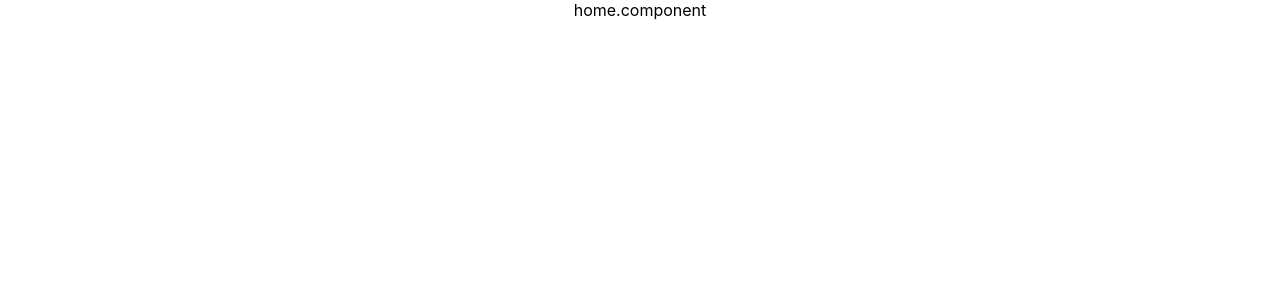
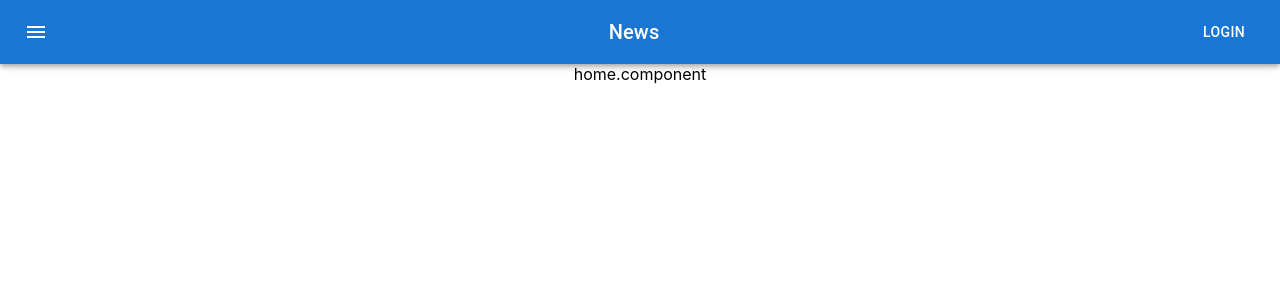
Before and after one commit to jorgeluis1705/Compiladores-diario-proyecto, a React (Create React App) app: page / in a window 1280 px wide. Shown: the top 300 px of the page. Built offline with nearby package versions, Linux system fonts and the light colour scheme; data requests are answered from the project's data file.

Commit message:
added icons

```diff
--- a/package.json
+++ b/package.json
@@ -5,7 +5,9 @@
   "dependencies": {
     "@emotion/react": "^11.8.1",
     "@emotion/styled": "^11.8.1",
+    "@mui/icons-material": "^5.4.2",
     "@mui/material": "^5.4.3",
+    "@mui/styles": "^5.4.2",
     "@testing-library/jest-dom": "^5.14.1",
     "@testing-library/react": "^12.0.0",
     "@testing-library/user-event": "^13.2.1",
--- a/src/App.tsx
+++ b/src/App.tsx
@@ -1,10 +1,12 @@
 import "./App.css";
 import { Routes, Route } from "react-router-dom";
 import { HomeComponent } from "./components/home.component";
+import NavBar from "./components/navbar.component";
 
 function App() {
   return (
     <div className="App">
+      <NavBar />
       <Routes>
         <Route path="" element={<HomeComponent />} />
       </Routes>
--- a/src/components/home.component.tsx
+++ b/src/components/home.component.tsx
@@ -1,5 +1,8 @@
 import { FC } from "react";
+import { axiosClient } from "../axios/axiosclient";
 
 export const HomeComponent: FC = (): JSX.Element => {
+  const datos = axiosClient.get("/posts");
+  datos.then((e) => console.log(e.data));
   return <div>home.component</div>;
 };
--- /dev/null
+++ b/src/components/navbar.component.tsx
@@ -0,0 +1,35 @@
+import { Link } from "react-router-dom";
+import { useStyles } from "./navbar.styles";
+import AppBar from "@mui/material/AppBar";
+import Box from "@mui/material/Box";
+import Toolbar from "@mui/material/Toolbar";
+import Typography from "@mui/material/Typography";
+import Button from "@mui/material/Button";
+import IconButton from "@mui/material/IconButton";
+import MenuIcon from "@mui/icons-material/Menu";
+const NavBar = () => {
+  const classes: any = useStyles();
+
+  return (
+    <Box sx={{ flexGrow: 1 }}>
+      <AppBar position="static">
+        <Toolbar>
+          <IconButton
+            size="large"
+            edge="start"
+            color="inherit"
+            aria-label="menu"
+            sx={{ mr: 2 }}
+          >
+            <MenuIcon />
+          </IconButton>
+          <Typography variant="h6" component="div" sx={{ flexGrow: 1 }}>
+            News
+          </Typography>
+          <Button color="inherit">Login</Button>
+        </Toolbar>
+      </AppBar>
+    </Box>
+  );
+};
+export default NavBar;
--- /dev/null
+++ b/src/components/navbar.styles.tsx
@@ -0,0 +1,39 @@
+import { makeStyles } from "@mui/styles";
+
+export const useStyles = makeStyles({
+  root: {
+    flexGrow: 1,
+  },
+  toolbar: {
+    height: "8vh",
+    backgroundColor: "#454545",
+  },
+  menuButton: {
+    marginRight: 2,
+  },
+  title: {
+    flexGrow: 1,
+  },
+  home: {
+    textDecoration: "none",
+    color: "white",
+    height: "7.5vh",
+    margin: "5px 0 0 0",
+    width: "250px",
+    backgroundImage:
+      "url(https://encrypted-tbn0.gstatic.com/images?q=tbn:ANd9GcRg31b0-ZKTVSJtxcbvSXuaU8A2DxFjnOQdWg&usqp=CAU)",
+    objectFit: "cover",
+    objectPosition: "center",
+    borderRadius: "25px",
+  },
+  signIn: {
+    margin: "0 0 0 73vw",
+    width: "13vw",
+  },
+  noneText: {
+    textDecoration: "none",
+    color: "white",
+    width: "150px",
+    margin: "0 0 0 0",
+  },
+});
```
Also changed, not shown: 1 other file (tests, documents, lock files or other folders).
